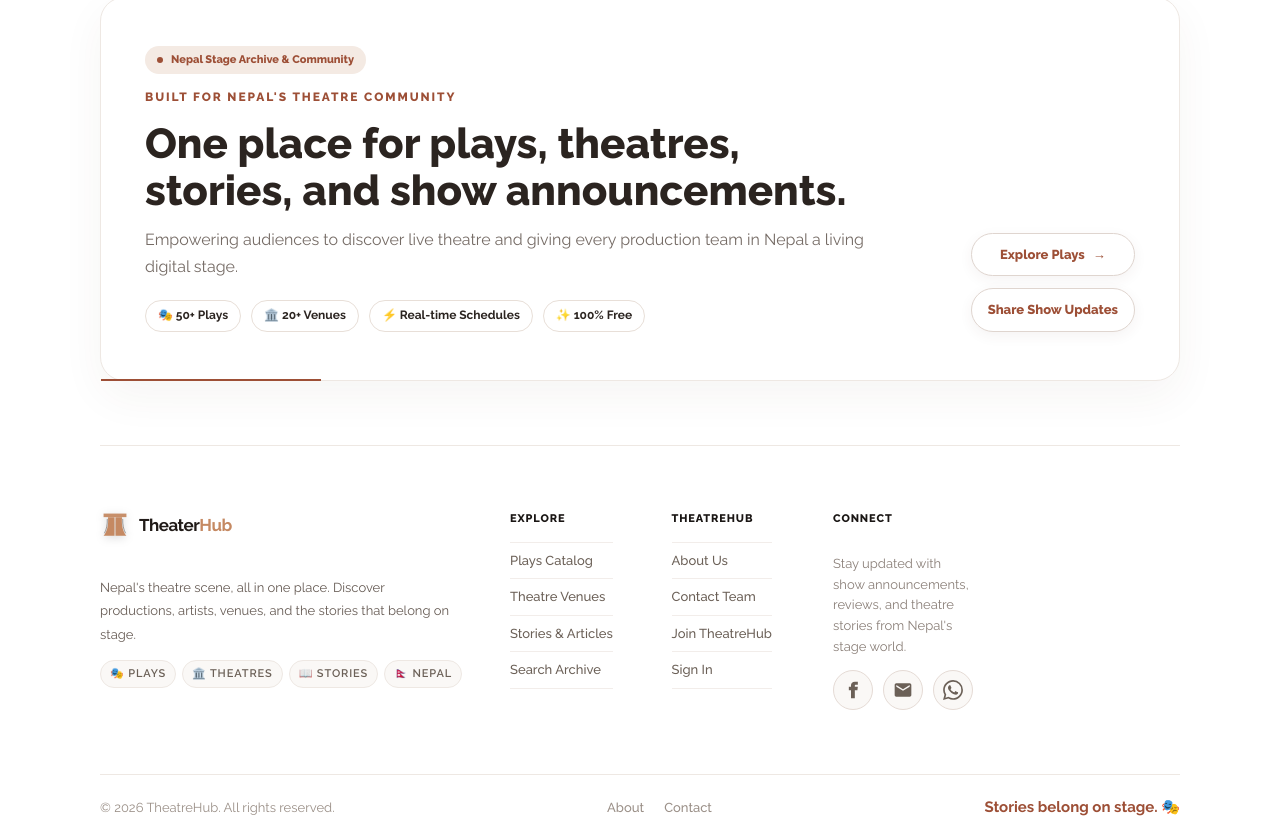
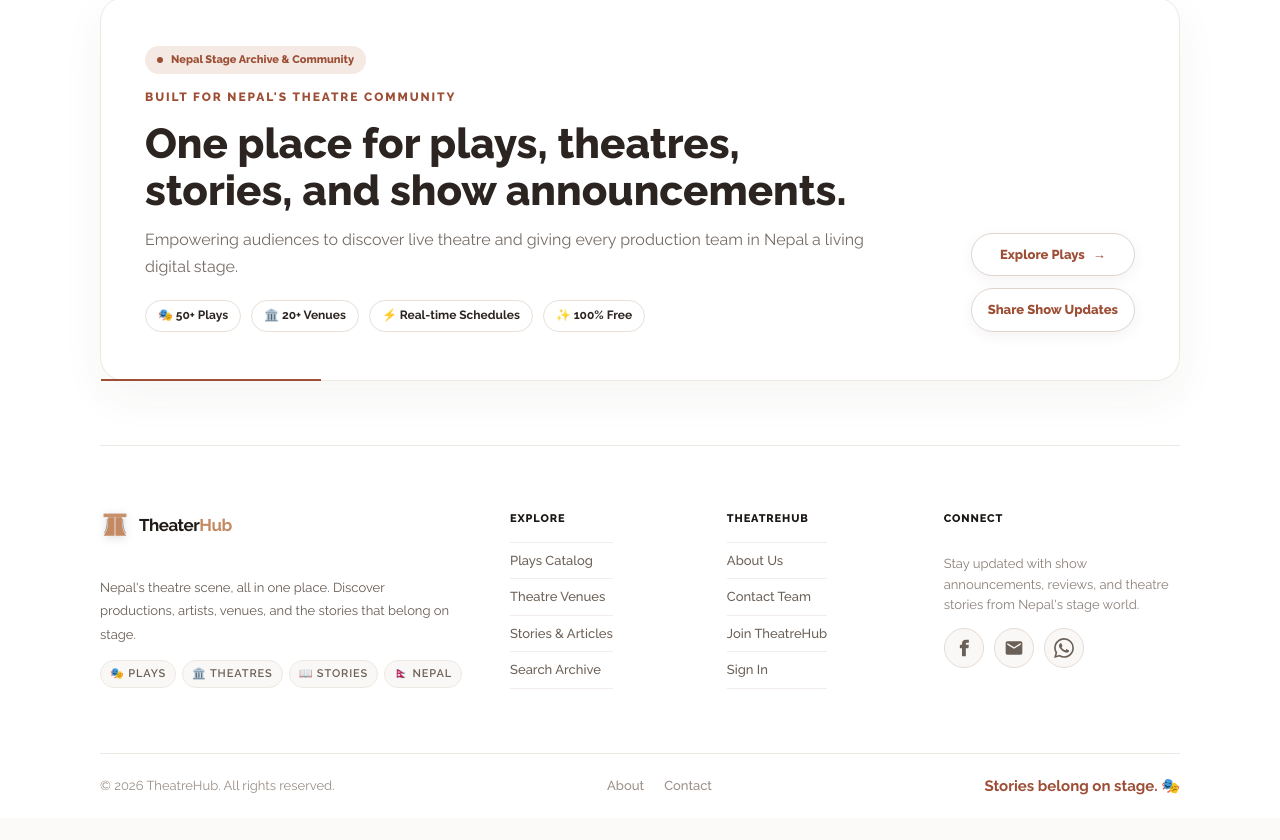
Before and after one commit to aakritinepal01/Theaterhub, a Next.js app: page / in a window 1280 px wide. Shown: the part 2772-3612 px from the top of the page. After the commit the page ends 3590 px from the top, so only its background shows below. Built offline with nearby package versions, Linux system fonts and the light colour scheme; no server answers; the database is empty.

Commit message:
style(footer): update footer grid layout template columns in globals.css

```diff
--- a/src/app/globals.css
+++ b/src/app/globals.css
@@ -230,7 +230,7 @@ header.site-container.theatre-page-header h1 { font-size:clamp(30px,3.5vw,42px);
 .footer-spotlight-links { display:flex; flex-wrap:wrap; justify-content:flex-end; gap:10px; }
 .footer-spotlight-links a { display:inline-flex; min-height:42px; align-items:center; padding:10px 16px; border:1px solid #dfd5cf; border-radius:999px; color:var(--brand); background:#ffffff; font-size:13px; font-weight:800; box-shadow:0 4px 14px rgba(83,57,43,.06); transition:color .2s,background .2s,border-color .2s,transform .2s,box-shadow .2s; }
 .footer-spotlight-links a:hover { border-color:var(--brand); color:#ffffff; background:var(--brand); text-decoration:none; transform:translateY(-1px); box-shadow:0 8px 20px rgba(157,79,54,.22); }
-.footer-grid { display:grid; grid-template-columns:minmax(260px,1.6fr) repeat(4,minmax(130px,1fr)); gap:42px; padding-bottom:58px; }
+.footer-grid { display:grid; grid-template-columns:minmax(260px,1.6fr) repeat(3,minmax(130px,1fr)); gap:42px; padding-bottom:58px; }
 .footer-brand .logo { margin-bottom:24px; color:#211b18; }
 .footer-brand>p { max-width:390px; margin:0; color:#665b54; line-height:1.8; }
 .footer-notes { display:flex; flex-wrap:wrap; gap:8px; margin-top:22px; }
@@ -2856,7 +2856,7 @@ html[data-theme="dark"] .theatre-type-examples span {
 /* ── Footer Grid: Brand + Nav Columns ── */
 .footer-grid {
   display: grid;
-  grid-template-columns: 2fr 1fr 1fr 1fr 1.4fr;
+  grid-template-columns: 2fr 1fr 1fr 1.4fr;
   gap: 48px;
   padding-block: 64px;
   border-top: 1px solid #eee8e3;
```
